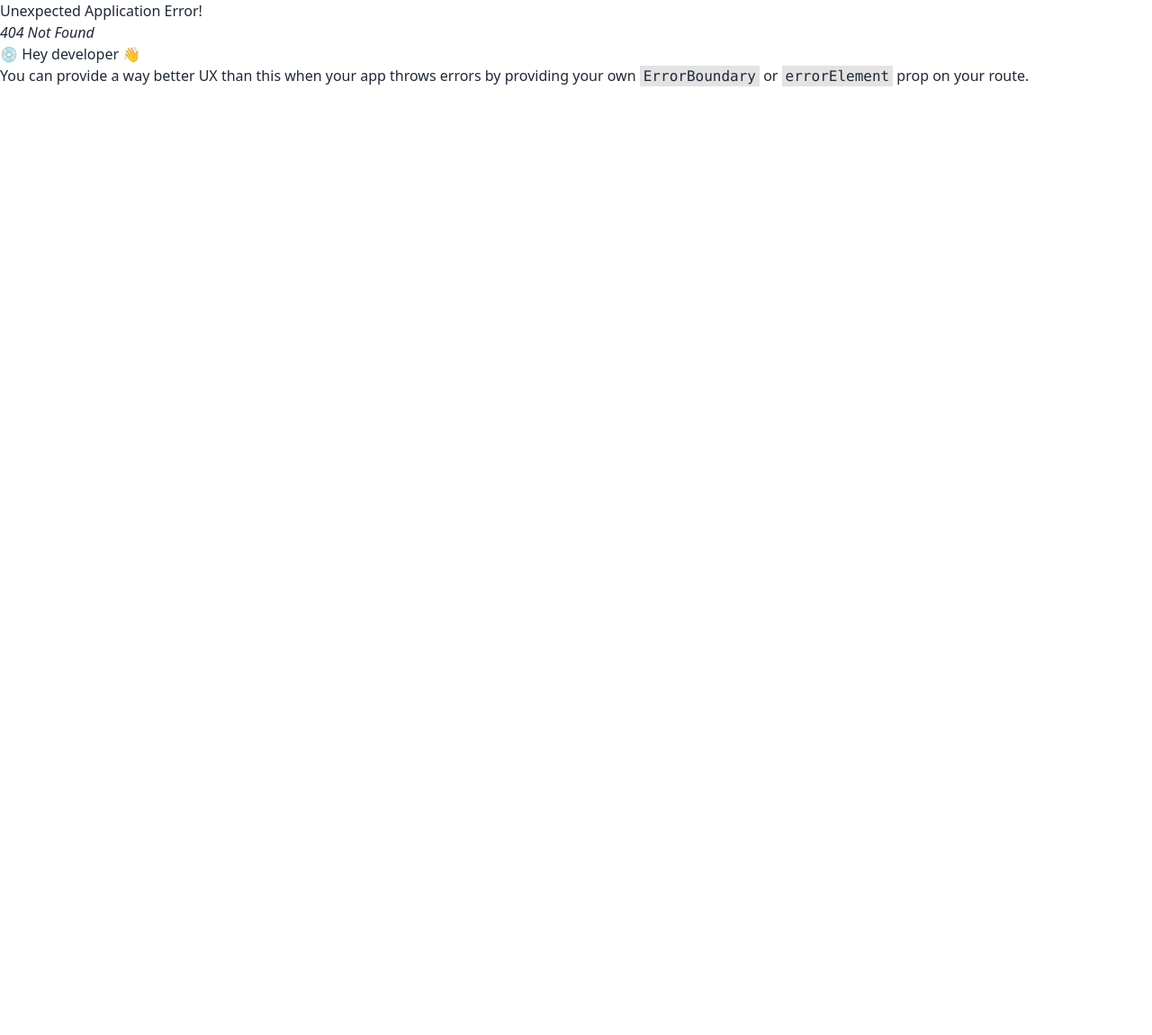
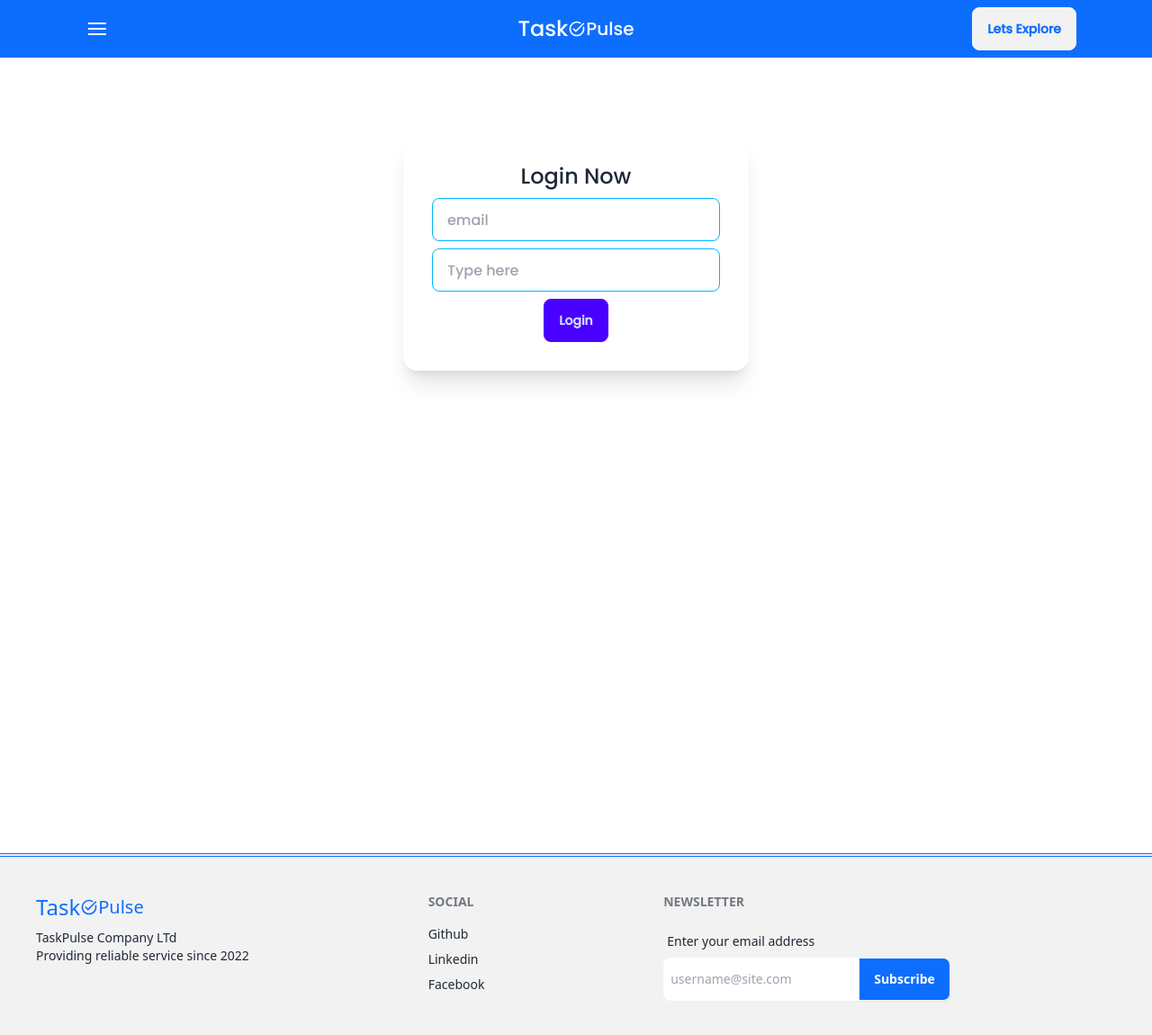
Before and after one commit to ayon121/TaskManager_Website_React, a React (Vite) app: page /login in a window 1280 px wide. Before the commit this address had no page. Shown: the whole page at 90% size. Before the commit the page ends 800 px from the top, so only its background shows below. Built offline with nearby package versions, Linux system fonts and the light colour scheme.

Commit message:
login added

```diff
--- a/src/Components/Pages/Home/Banner/Banner.jsx
+++ b/src/Components/Pages/Home/Banner/Banner.jsx
@@ -1,3 +1,4 @@
+import { Link } from 'react-router-dom';
 import banner from '../../../../assets/images/banner.jpg'
 
 const Banner = () => {
@@ -9,7 +10,7 @@ const Banner = () => {
                     <h1 className="mb-2 md:mb-3 lg:mb-5 text-2xl md:text-4xl lg:text-6xl font-bold text-sub_color space-y-4">Free</h1>
                     <h1 className="mb-2 md:mb-3 lg:mb-5 text-2xl md:text-4xl lg:text-6xl font-bold text-sub_color space-y-4">Online Task Manager</h1>
                     <p className="mb-5 w-4/5">Empower your productivity journey with our sleek and intuitive task manager — where efficiency meets elegance, and every to-do becomes a step closer to success. Stay organized, stay focused, and unlock the full potential of your day with our task manager designed to elevate your productivity game</p>
-                    <button className="btn  btn-sm md:btn-md lg:btn-lg bg-sub_color text-main">Lets Explore</button>
+                    <Link to="/login"><button className="btn  btn-sm md:btn-md lg:btn-lg bg-sub_color text-main">Lets Explore</button></Link>
                 </div>
             </div>
         </div>
--- a/src/Components/Pages/Home/WhyTaskPulse/WhyTaskPulse.jsx
+++ b/src/Components/Pages/Home/WhyTaskPulse/WhyTaskPulse.jsx
@@ -1,6 +1,7 @@
 
 import { MdOutlineTaskAlt } from "react-icons/md";
 import whypic from '../../../../assets/images/whyus.jpg'
+import { Link } from "react-router-dom";
 
 const WhyTaskPulse = () => {
     return (
@@ -20,7 +21,7 @@ const WhyTaskPulse = () => {
                     <h1>3.Time-Saving Features</h1>
                     <h1>4.Reliability and Suppor</h1>
 
-                    <button className="btn btn-sm md:btn-md text-sub_color bg-main">Get Started</button>
+                    <Link to="/login"><button className="btn btn-sm md:btn-md text-sub_color bg-main">Get Started</button></Link>
                 </div>
             </div>
         </div>
--- /dev/null
+++ b/src/Components/Pages/Login/Login.jsx
@@ -0,0 +1,29 @@
+import Footer from "../../Shared/Footer";
+import Navbar from "../../Shared/Navbar";
+
+
+
+const Login = () => {
+    return (
+        <div>
+            <Navbar></Navbar>
+            <div className="flex item-center mt-16 font-poppins">
+                <div className="h-screen max-w-6xl mx-auto mt-5 ">
+                    <div className="card w-96 bg-base-100 shadow-xl">
+                        <div className="card-body">
+                            <h2 className="text-2xl  text-center">Login Now</h2>
+                            <input type="email" name="email" placeholder="email" className="input input-bordered input-info w-full max-w-xs" />
+                            <input type="password" name="password" placeholder="Type here" className="input input-bordered input-info w-full max-w-xs" />
+                            <div className="card-actions justify-center">
+                                <button className="btn btn-primary">Login</button>
+                            </div>
+                        </div>
+                    </div>
+                </div>
+            </div>
+            <Footer></Footer>
+        </div>
+    );
+};
+
+export default Login;
--- a/src/Components/Shared/Footer.jsx
+++ b/src/Components/Shared/Footer.jsx
@@ -3,7 +3,7 @@ import { MdOutlineTaskAlt } from "react-icons/md";
 const Footer = () => {
     return (
         <div>
-            <footer className="footer p-10 bg-base-200 text-base-content">
+            <footer className="footer p-10 bg-base-200 text-base-content border-t-4 border-double border-main">
                 <aside>
                     <a className=" text-xl text-main flex items-center"><span className="text-2xl">Task</span><MdOutlineTaskAlt />Pulse</a>
                     <p>TaskPulse Company LTd<br />Providing reliable service since 2022</p>
--- a/src/Components/Shared/Navbar.jsx
+++ b/src/Components/Shared/Navbar.jsx
@@ -1,4 +1,4 @@
-import { NavLink } from "react-router-dom";
+import { Link, NavLink } from "react-router-dom";
 import { MdOutlineTaskAlt } from "react-icons/md";
 import { Spin as Hamburger } from 'hamburger-react'
 import { useState } from "react";
@@ -33,7 +33,8 @@ const Navbar = () => {
                     <a className=" text-xl text-sub_color flex items-center"><span className="text-2xl">Task</span><MdOutlineTaskAlt />Pulse</a>
                 </div>
                 <div className="navbar-end">
-                    <button className="btn btn-sm md:btn-md text-main">Lets Explore</button>
+                    <Link to="/login"><button className="btn btn-sm md:btn-md text-main">Lets Explore</button></Link>
+
                 </div>
             </div>
         </div>
--- a/src/main.jsx
+++ b/src/main.jsx
@@ -11,6 +11,7 @@ import {
 
 import Root from './Components/Pages/Layout/Root';
 import Home from './Components/Pages/Home/Home';
+import Login from './Components/Pages/Login/Login';
 
 const router = createBrowserRouter([
   {
@@ -20,6 +21,10 @@ const router = createBrowserRouter([
       {
         path : "/",
         element : <Home></Home>
+      },
+      {
+        path : "/login",
+        element : <Login></Login>
       }
     ]
   },
```
